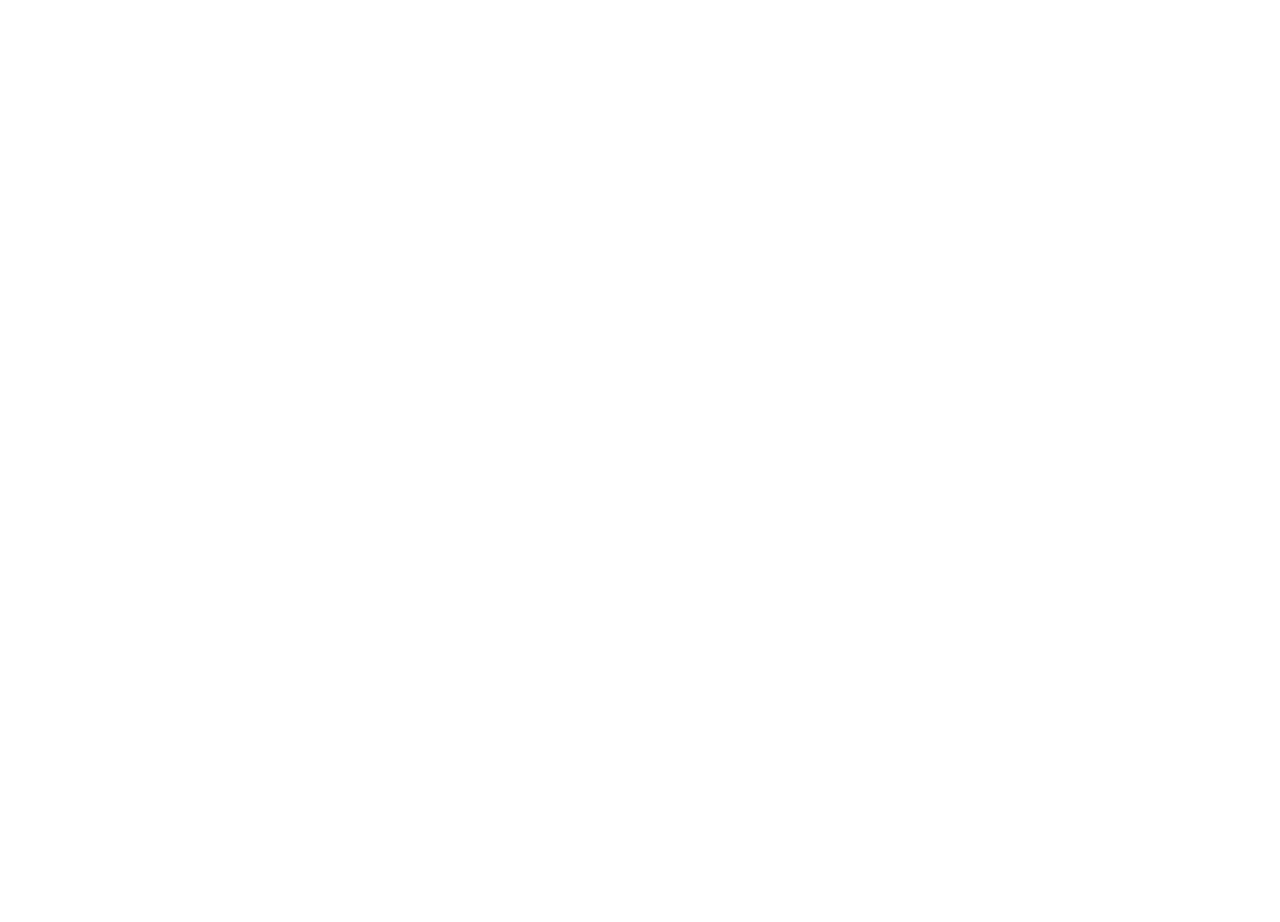
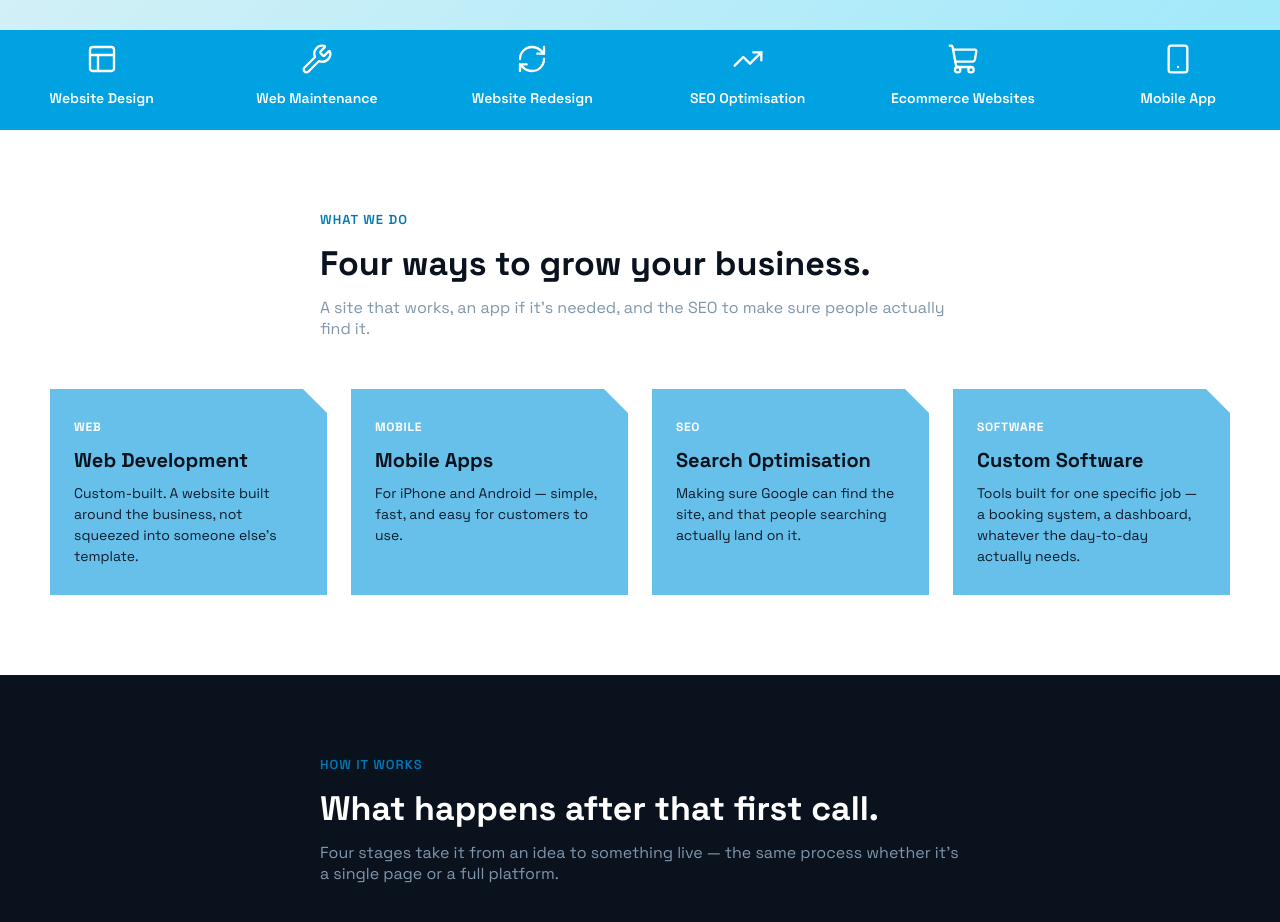
Before and after one commit to Lucabex/koudDev, a React (Vite) app: page / in a window 1280 px wide. Shown: the part 680-1602 px from the top of the page. Before the commit the page ends 800 px from the top, so only its background shows below. Built offline with nearby package versions, Linux system fonts and the light colour scheme.

Commit message:
Add services

```diff
--- a/src/Css/home.css
+++ b/src/Css/home.css
@@ -1,10 +1,11 @@
 .hero{
     width: 100%;
-    height: 500px;
+
     background:linear-gradient(135deg, rgb(232, 243, 244), rgb(161, 233, 251));
     display: flex;
     justify-content: center;
     align-items: center;
+    padding: 40px 20px;
 
 }
 .heroGrid{
@@ -72,27 +73,256 @@
     clip-path: polygon(20px 0, 100% 0, calc(100% - 20px) 100%, 0 100%);
     margin-right: -20px;
     transition: transform 0.2s ease, filter 0.2s ease;
+
+    /* slide-in on load */
+    opacity: 0;
+    transform: translateX(-60px);
+    animation: slideIn 0.6s ease forwards;
 }
 .btn:last-child{
     margin-right: 0;
+}
+
+.btn.dark{
+    background: var(--navy-800);
+    color: var(--white);
+    z-index: 1;
+    animation-delay: 0.1s;
+}
+.btn.mid{
+    background: linear-gradient(135deg, var(--azure), var(--azure-deep));
+    color: var(--white);
+    z-index: 2;
+    animation-delay: 0.25s;
+}
+.btn.light{
+    background: var(--white);
+    color: var(--navy-950);
+    z-index: 3;
+    animation-delay: 0.4s;
+}
+
+@keyframes slideIn{
+    to{
+        opacity: 1;
+        transform: translateX(0);
+    }
+}
+
+.btn:hover{
+    filter: brightness(1.08);
+    transform: translateY(-2px);
+}
+
+@media (prefers-reduced-motion: reduce){
+    .btn{
+        animation: none;
+        opacity: 1;
+        transform: none;
+    }
 }
 .btn:hover{
     filter: brightness(1.08);
     transform: translateY(-2px);
 }
 
-.btn.dark{
-    background: var(--navy-800);
+.optionBox{
+    width: 100%;
+    height: 100px;
+    background-color: #01a2e2;
+}
+
+.optionGrid{
+    display: grid;
+    grid-template-columns: 1fr 1fr 1fr 1fr 1fr 1fr;
+     gap: 32px;
+    padding: 10px 10px;
+
+}
+.option{
+    color: white;
+}
+
+
+.option{
+    display: flex;
+    flex-direction: column;
+    align-items: center;
+    gap: 14px;
     color: var(--white);
-    z-index: 1;
+    text-align: center;
+    padding-top: 3px;
 }
-.btn.mid{
-    background: linear-gradient(135deg, var(--azure), var(--azure-deep));
+
+.option svg{
+    stroke: var(--white);
+    stroke-width: 1.75;
+}
+
+.option h4{
+    font-family: var(--font-display);
+    font-weight: 600;
+    font-size: 14px;
     color: var(--white);
-    z-index: 2;
+    margin: 0;
 }
-.btn.light{
-    background: var(--white);
+.servicesBox{
+    width: 100%;
+    padding: 80px 50px;
+}
+
+.servicesHeader{
+    max-width: 640px;
+    margin: 0 auto 50px;
+    text-align: left;
+}
+
+.eyebrow{
+    font-family: var(--font-display);
+    font-weight: 600;
+    font-size: 13px;
+    letter-spacing: 0.08em;
+    color: var(--azure-deep);
+}
+
+.servicesHeader h2{
+    font-family: var(--font-display);
+    font-weight: 700;
+    font-size: 34px;
+    margin: 14px 0 12px;
     color: var(--navy-950);
-    z-index: 3;
 }
+
+.servicesHeader p{
+    font-family: var(--font-display);
+    font-size: 16px;
+    color: var(--ice-dim);
+    margin: 0;
+}
+
+.servicesGrid{
+    display: grid;
+    grid-template-columns: repeat(4, 1fr);
+    gap: 24px;
+    max-width: 1400px;
+    margin: 0 auto;
+}
+
+.serviceCard{
+    background: #67c0e9;
+    padding: 28px 24px;
+    clip-path: polygon(0 0, calc(100% - 24px) 0, 100% 24px, 100% 100%, 0 100%);
+    transition: transform 0.2s ease, box-shadow 0.2s ease;
+}
+
+.serviceCard:hover{
+    transform: translateY(-4px);
+    box-shadow: 0 12px 24px rgba(1, 162, 226, 0.18);
+}
+
+.serviceCard .tag{
+    font-family: var(--font-display);
+    font-weight: 700;
+    font-size: 12px;
+    letter-spacing: 0.06em;
+    color: var(--white);
+    text-transform: uppercase;
+}
+
+.serviceCard h3{
+    font-family: var(--font-display);
+    font-weight: 700;
+    font-size: 20px;
+    margin: 12px 0 10px;
+    color: var(--navy-950);
+}
+
+.serviceCard p{
+    font-family: var(--font-display);
+    font-size: 14px;
+    line-height: 1.5;
+    color: var(--navy-800);
+    margin: 0;
+}
+
+@media (max-width: 900px){
+    .servicesGrid{
+        grid-template-columns: repeat(2, 1fr);
+    }
+}
+@media (max-width: 560px){
+    .servicesGrid{
+        grid-template-columns: 1fr;
+    }
+    .servicesBox{
+        padding: 50px 24px;
+    }
+}
+
+@media (max-width: 740px){
+    .heroGrid{
+        grid-template-columns: 1fr;
+    }
+    .heroContent{
+        padding-left: 0;
+        text-align: center;
+        align-items: center;
+    }
+    .bigLogo{
+        order: -1;
+    }
+    .btnDisplay{
+        width: 100%;
+        max-width: 400px;
+    }
+    .optionGrid{
+        gap: 10px;
+        padding: 16px 8px;
+    }
+    .option{
+        gap: 6px;
+        padding-top: 0;
+    }
+    .option h4{
+        font-size: 10px;
+    }
+    .option svg{
+        width: 20px !important;
+        height: 20px !important;
+    }
+}
+
+.getInTouchBox{
+    display: flex;
+    width: 100%;
+    justify-content: center;
+    align-items: center;
+    flex-direction: column;
+}
+
+
+
+.processBox{
+    width: 100%;
+    padding: 80px 50px;
+    height: 400px;
+    background-color:var(--navy-950);
+}
+.processHeader{
+    max-width: 640px;
+    margin: 0 auto 50px;
+    text-align: left;
+}
+.processHeader h2{
+     font-family: var(--font-display);
+    font-weight: 700;
+    font-size: 34px;
+    margin: 14px 0 12px;
+    color: var(--white);
+}
+.processHeader p{
+     font-family: var(--font-display);
+    font-size: 16px;
+    color: var(--ice-dim);
+    margin: 0;
+}
--- a/src/Css/topArea.css
+++ b/src/Css/topArea.css
@@ -27,7 +27,7 @@
 .logo img {
     padding-right: 20px;
 }
-.topArea p{
+.navigation{
 
 }
 .navigation ul{
@@ -58,3 +58,7 @@
     font-family: var(--font-display);
     font-weight: 500;
 }
+@media (max-width:740px){
+.navigation{display: none;}
+
+}
--- a/src/index.css
+++ b/src/index.css
@@ -7,8 +7,9 @@
     --azure: #00AEEF;
     --azure-deep: #0077B6;
     --white: #FFFFFF;
-    --ice: #C9DCE8;
+    --ice: #d3e2eb;
     --ice-dim: #7f96ab;
+     --white: white;
 }
 *, *::before, *::after {
   box-sizing: border-box;
--- a/src/pages/Home.jsx
+++ b/src/pages/Home.jsx
@@ -2,7 +2,7 @@
 import TopNav from '../elements/TopArea.jsx'
 import Ves from '../assets/vesuvio.png'
 import { Dot } from 'lucide-react'
-import { ArrowRight } from 'lucide-react'
+import { ArrowRight,Layout, Wrench, RefreshCw, TrendingUp, ShoppingCart, Smartphone,MapPin } from 'lucide-react'
 function Home(){
     return(
         <>
@@ -13,7 +13,7 @@
             <div className="heroGrid">
 
                 <div className="heroContent">
-                    <p>  <span><Dot color='red' />KOUDELKA DEVELOPMENT - LUTON , UK</span></p>
+                    <p>  <span><MapPin color='red' size={18} />KOUDELKA DEVELOPMENT - LUTON , UK</span></p>
 
                     <h1>Website Design, Mobile App, Software and SEO optimisation</h1>
                     <h3>Web, mobile, and custom software for small and local businesses — plus the SEO to make sure the site built actually gets found.</h3>
@@ -40,6 +40,76 @@
 
 
         </section>
+        <section className='optionBox'>
+    <div className="optionGrid">
+        <div className="option">
+            <Layout size={32} />
+            <h4>Website Design</h4>
+        </div>
+        <div className="option">
+            <Wrench size={32} />
+            <h4>Web Maintenance</h4>
+        </div>
+        <div className="option">
+            <RefreshCw size={32} />
+            <h4>Website Redesign</h4>
+        </div>
+        <div className="option">
+            <TrendingUp size={32} />
+            <h4>SEO Optimisation</h4>
+        </div>
+        <div className="option">
+            <ShoppingCart size={32} />
+            <h4>Ecommerce Websites</h4>
+        </div>
+        <div className="option">
+            <Smartphone size={32} />
+            <h4>Mobile App</h4>
+        </div>
+    </div>
+</section>
+<section className="servicesBox">
+    <div className="servicesHeader">
+         <span className="eyebrow">WHAT WE DO</span>
+         <h2>Four ways to grow your business.</h2>
+         <p>A site that works, an app if it's needed, and the SEO to make sure people actually find it.</p>
+    </div>
+
+    <div className="servicesGrid">
+        <div className="serviceCard">
+            <span className="tag">Web</span>
+            <h3>Web Development</h3>
+            <p>Custom-built. A website built around the business, not squeezed into someone else's template.</p>
+        </div>
+        <div className="serviceCard">
+            <span className="tag">Mobile</span>
+            <h3>Mobile Apps</h3>
+            <p>For iPhone and Android — simple, fast, and easy for customers to use.</p>
+        </div>
+        <div className="serviceCard">
+            <span className="tag">SEO</span>
+            <h3>Search Optimisation</h3>
+            <p>Making sure Google can find the site, and that people searching actually land on it.</p>
+        </div>
+        <div className="serviceCard">
+            <span className="tag">Software</span>
+            <h3>Custom Software</h3>
+            <p>Tools built for one specific job — a booking system, a dashboard, whatever the day-to-day actually needs.</p>
+        </div>
+    </div>
+</section>
+
+<section className="getInTouchBox">
+
+</section>
+<section className="processBox">
+    <div className="processHeader">
+         <span className="eyebrow">HOW IT WORKS</span>
+         <h2>What happens after that first call.</h2>
+         <p>Four stages take it from an idea to something live — the same process whether it's a single page or a full platform.</p>
+    </div>
+
+</section>
 
 
 
```
Lines whose indentation alone changed are shown as unchanged.
